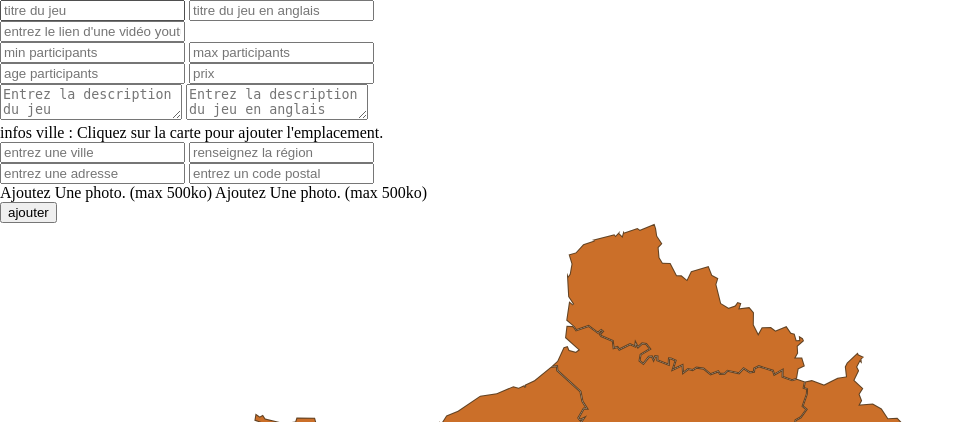
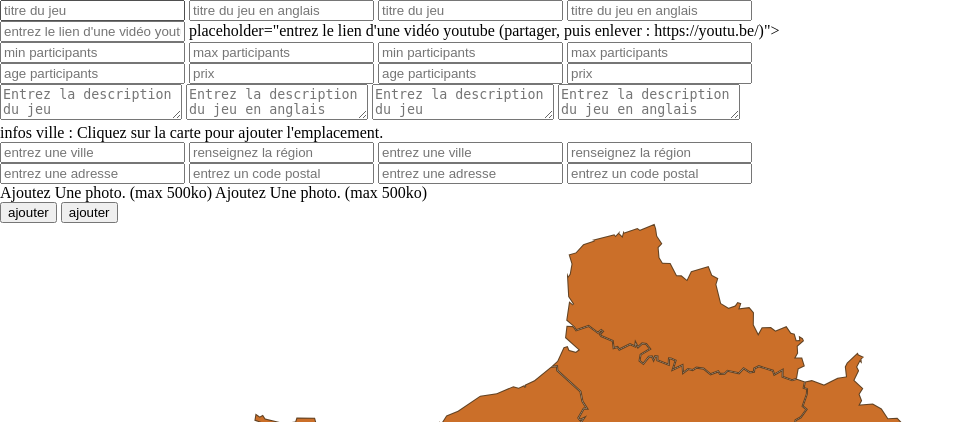
Before and after one commit to maxsanch/SAE401, a PHP site: template vues/ajoutjeu.php in a window 1280 px wide. Shown: the top 422 px of the page, without its empty margins (0-964 px from the left). Run offline with PHP 8.4, Linux system fonts and the light colour scheme; the template is opened without the code that fills it, so the values that code supplies are empty.

Commit message:
Update ajoutjeu.php

```diff
--- a/vues/ajoutjeu.php
+++ b/vues/ajoutjeu.php
@@ -17,6 +17,7 @@ foreach ($jeux as $valeur) {
     }
 
     $result .= '<div class="case"><a href="index.php?page=modifjeu&idJeu=' . $valeur['ID_jeu'] . '" class="photo"><img src="' . $phototest . '" alt="Jeu choisi"></a><div class="contTout"><b id="TitreJeu'.$valeur['ID_jeu'].'">' . $valeur['Titre'] . '</b><div class="parentBout"><a class="bout" href="index.php?page=infojeusolo&idjeu=' . $valeur['ID_jeu'] . '">Voir le jeu</a></div><div class="parentBout"><a href="index.php?page=modifjeu&idJeu=' . $valeur['ID_jeu'] . '" class="bout">Modifier</a></div><div class="parentBout"><a href="index.php?page=supprJeu&idJeu=' . $valeur['ID_jeu'] . '" class="bout">Supprimer</a></div></div></div>';
+    $result .= '<div class="case"><a href="index.php?page=modifjeu&idJeu=' . $valeur['ID_jeu'] . '" class="photo"><img src="' . $phototest . '" alt="Jeu choisi"></a><div class="contTout"><b id="TitreJeu'.$valeur['ID_jeu'].'">' . $valeur['Titre'] . '</b><div class="parentBout"><a class="bout" href="index.php?page=infojeusolo&idjeu=' . $valeur['ID_jeu'] . '" id="view-game">Voir le jeu</a></div><div class="parentBout"><a href="index.php?page=modifjeu&idJeu=' . $valeur['ID_jeu'] . '" class="bout" id="edit-account">Modifier</a></div><div class="parentBout"><a href="index.php?page=supprJeu&idJeu=' . $valeur['ID_jeu'] . '" class="bout" id="delete-game">Supprimer</a></div></div></div>';
 }
 
 $script = '<script src="js/ajoutJeu.js"></script>';
@@ -29,21 +30,30 @@ $script = '<script src="js/ajoutJeu.js"></script>';
         <div class="nombre">
             <input type="text" required name="titre" placeholder="titre du jeu">
             <input type="text" required name="Titre_anglais" placeholder="titre du jeu en anglais">
+            <input type="text" required name="titre" placeholder="titre du jeu"> <!-- encore des placeholder à changer -->
+            <input type="text" required name="Titre_anglais" placeholder="titre du jeu en anglais"> <!-- encore des placeholder à changer -->
         </div>
 
         <input type="text" name="link"
             placeholder="entrez le lien d'une vidéo youtube (partager, puis enlever : https://youtu.be/)">
+            placeholder="entrez le lien d'une vidéo youtube (partager, puis enlever : https://youtu.be/)"> <!-- encore des placeholder à changer -->
         <div class="nombre">
             <input type="number" required name="min" min="0" placeholder="min participants">
             <input type="number" required name="max" min="0" placeholder="max participants">
+            <input type="number" required name="min" min="0" placeholder="min participants"> <!-- encore des placeholder à changer -->
+            <input type="number" required name="max" min="0" placeholder="max participants"> <!-- encore des placeholder à changer -->
         </div>
         <div class="nombre">
             <input type="number" name="age" min="0" placeholder="age participants">
             <input type="number" name="prix" min="0" placeholder="prix">
+            <input type="number" name="age" min="0" placeholder="age participants"> <!-- encore des placeholder à changer -->
+            <input type="number" name="prix" min="0" placeholder="prix"> <!-- encore des placeholder à changer -->
         </div>
         <div class="nombre">
             <textarea required name="description" id="test" placeholder="Entrez la description du jeu"></textarea>
             <textarea required name="Description_anglais" id="test" placeholder="Entrez la description du jeu en anglais"></textarea>
+            <textarea required name="description" id="test" placeholder="Entrez la description du jeu"></textarea> <!-- encore des placeholder à changer -->
+            <textarea required name="Description_anglais" id="test" placeholder="Entrez la description du jeu en anglais"></textarea> <!-- encore des placeholder à changer -->
         </div>
 
         <div class="in">
@@ -53,10 +63,14 @@ $script = '<script src="js/ajoutJeu.js"></script>';
         <div class="nombre">
             <input type="text" required name="ville" placeholder="entrez une ville">
             <input type="text" required name="region" placeholder="renseignez la région">
+            <input type="text" required name="ville" placeholder="entrez une ville"> <!-- encore des placeholder à changer -->
+            <input type="text" required name="region" placeholder="renseignez la région"> <!-- encore des placeholder à changer -->
         </div>
         <div class="nombre">
             <input type="text" required name="adresse" placeholder="entrez une adresse">
             <input type="number" required name="postale" min="0" placeholder="entrez un code postal">
+            <input type="text" required name="adresse" placeholder="entrez une adresse"> <!-- encore des placeholder à changer -->
+            <input type="number" required name="postale" min="0" placeholder="entrez un code postal"> <!-- encore des placeholder à changer -->
         </div>
         <div class="form_elt">
             <!-- Limite la taille maximale de fichier téléchargé (500Ko ici) -->
@@ -75,6 +89,7 @@ $script = '<script src="js/ajoutJeu.js"></script>';
 
         <!-- Bouton pour valider le formulaire -->
         <input class="boutbout" type="submit" class="valid" name="ok" value="ajouter">
+        <input class="boutbout" type="submit" class="valid" name="ok" value="ajouter"> <!-- cette fois c'est la value qu'il faut changer -->
         <div class="err">
             <?= $erreur ?>
         </div>
```
